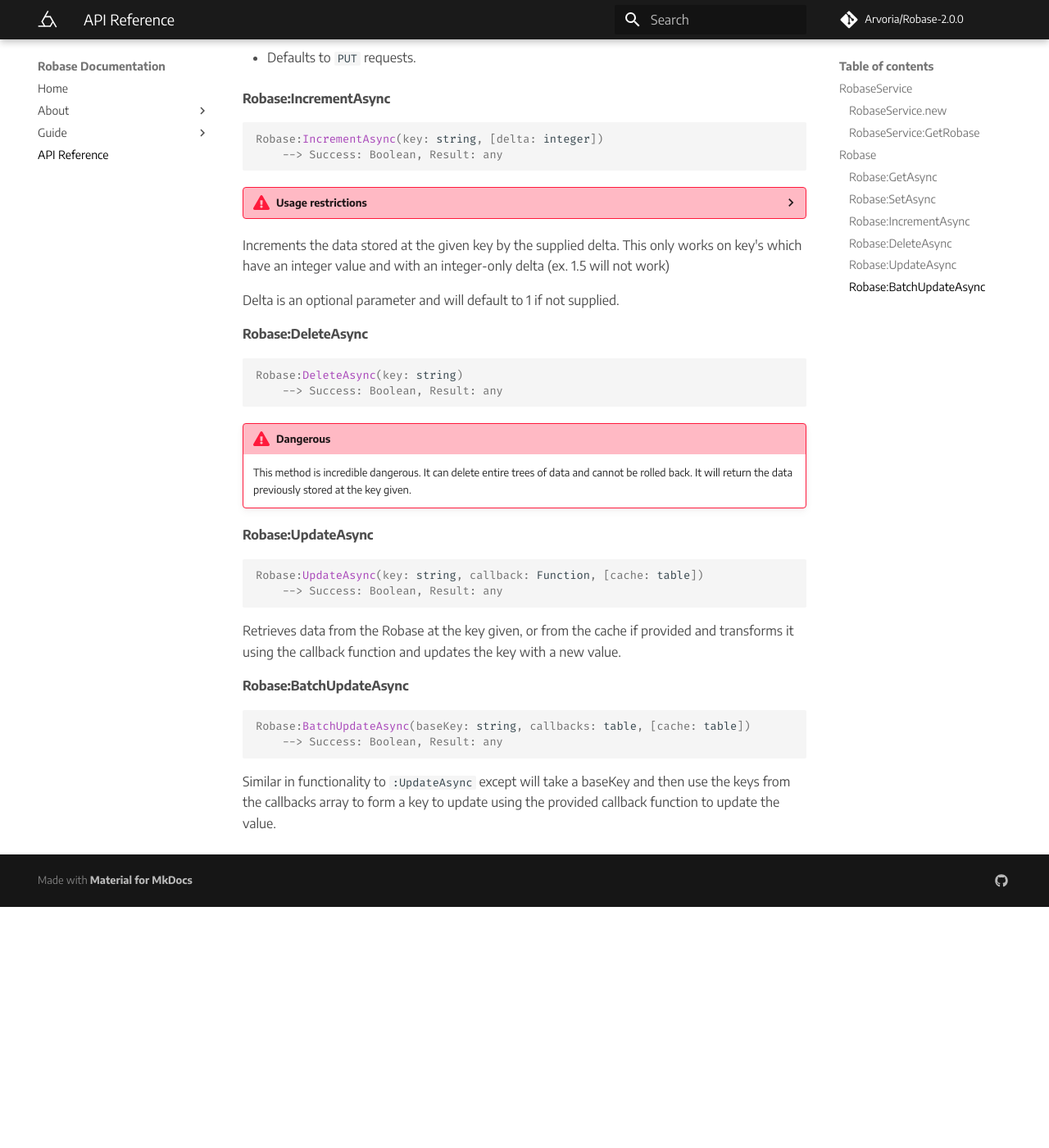
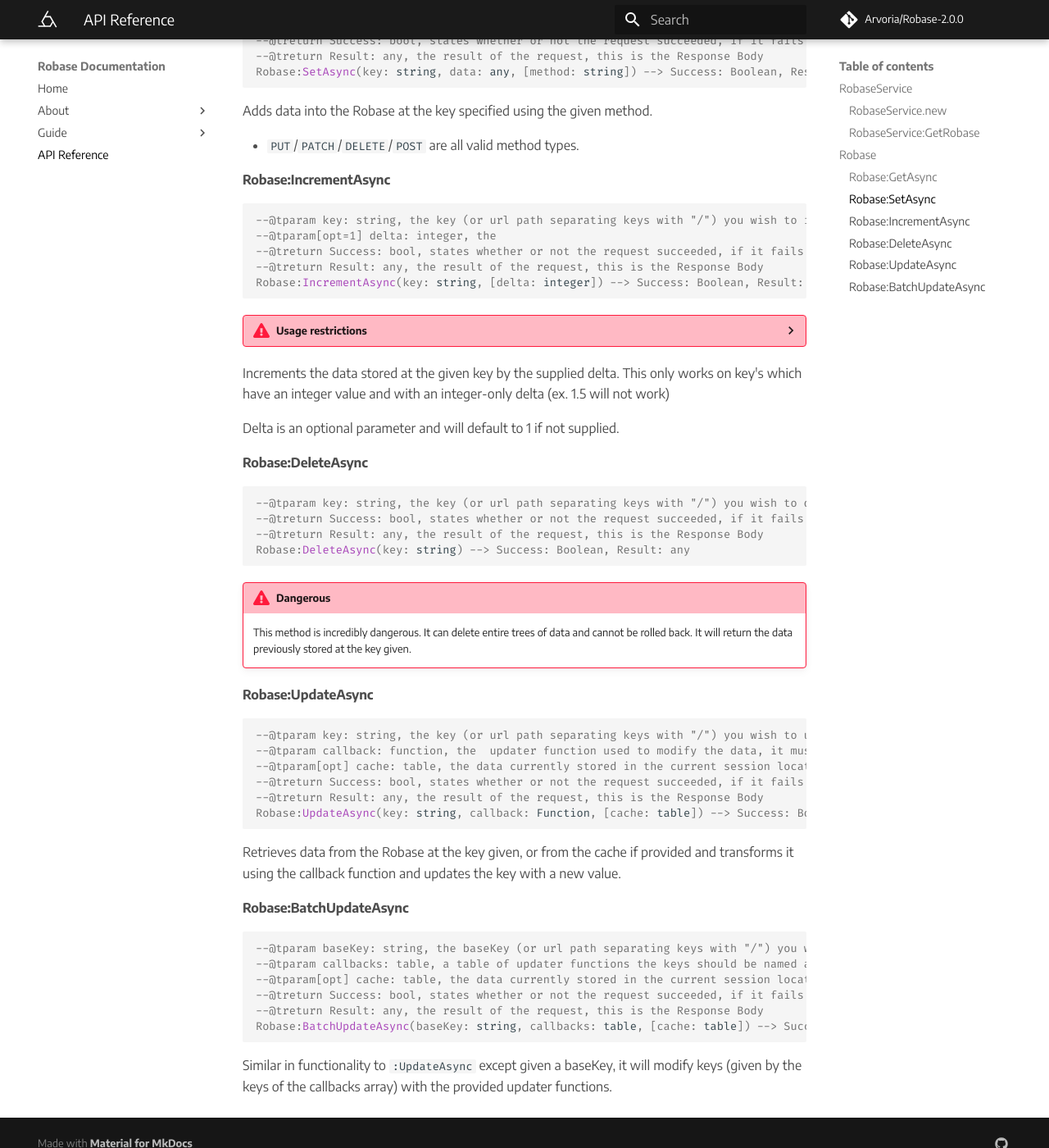
Before and after one commit to Arvoria/RobaseService, an MkDocs documentation site: the page built from docs/api.md, in a window 1280 px wide and 1400 px high, scrolled down 1404 px. Shown: the whole window at 82% size. Built offline with MkDocs 1.6.1 and Material for MkDocs 9.7.7, drawn with Linux system fonts in a browser that asks for light colours; comment, search, counter and statistics services are not loaded; before the commit the page ends 2510 px from its top, so only the background shows below that; some of the changed text lies outside the part shown.

Commit message:
Update api reference page

````diff
--- a/docs/api.md
+++ b/docs/api.md
@@ -9,48 +9,57 @@
 ---
 
 #### RobaseService.new
-```{.lua}
-RobaseService.new(baseUrl: string, token: string)
-    --> RobaseService
+```{.lua class="apidoc"}
+--@tparam baseUrl: string, the URL of your database, this can be seen from within the Realtime Database view of the Firebase Console
+--@tparam token: string, the authentication token of your Firebase Realtime Database, currently the only supported authentication method is Database Secrets.
+--@treturn RobaseService, a custom RobaseService for the Database specified at the baseUrl
+RobaseService.new(baseUrl: string, token: string) --> RobaseService
 ```
 Used to instantiate a new RobaseService with the provided Url and Auth Token.
 
 #### RobaseService:GetRobase
-```{.lua}
-RobaseService:GetRobase([name: string, [scope: string]])
-    --> Robase
+```{.lua class="apidoc"}
+--@tparam[opt] name: string, the name of the key in the database you want to access
+--@tparam[opt] scope: string, the scope of the database, this is the location that will be searched from for 'name'
+--@treturn Robase, the Robase object created to perform work on
+RobaseService:GetRobase([name: string, [scope: string]]) --> Robase
 ```
 Used to retrieve a Robase object with a path supplied from scope and name.
 
 ## Robase
 ???+ warning "Caution"
-    Robase will handle failed requests automatically by throwing an error. They will never return `(false, any)` but they can return `(true, nil)`
+    Robase will handle failed requests automatically by throwing an error. They will never return `(false, any)` but they can return `(true, nil)`, for this reason it is recommended to wrap your method calls with a [pcall](https://developer.roblox.com/en-us/api-reference/lua-docs/Lua-Globals).
 ---
 
 #### Robase:GetAsync
-```{.lua}
-Robase:GetAsync(key: string)
-    --> Success: Boolean, Result: any
+```{.lua class="apidoc"}
+--@tparam key: string, the key (or url path separating keys with "/") you wish to access within the Robase object
+--@treturn Success: bool, states whether or not the request succeeded, if it fails Robase will throw an error so this value is always true, if you wish to catch errors, use pcalls.
+--@treturn Result: any, the result of the request, this is the Response Body
+Robase:GetAsync(key: string) --> Success: Boolean, Result: any
 ```
 Retrieves the data stored at the given key within the Robase.
 
 #### Robase:SetAsync
-```{.lua}
-Robase:SetAsync(key: string, data: any, [method: string])
-    --> Success: Boolean, Result: any
+```{.lua class="apidoc"}
+--@tparam key: string, the key (or url path separating keys with "/") you wish to add data to
+--@tparam data: table, the data to be added to the database
+--@tparam[opt="PUT"] method: string, the method type to use
+--@treturn Success: bool, states whether or not the request succeeded, if it fails Robase will throw an error so this value is always true, if you wish to catch errors, use pcalls.
+--@treturn Result: any, the result of the request, this is the Response Body
+Robase:SetAsync(key: string, data: any, [method: string]) --> Success: Boolean, Result: any
 ```
 Adds data into the Robase at the key specified using the given method.
 
-The `method` parameter is optional and is mainly used internally to differentiate requests.
-
 + `PUT`/`PATCH`/`DELETE`/`POST` are all valid method types.
 
-+ Defaults to `PUT` requests.
-
 #### Robase:IncrementAsync
-```{.lua}
-Robase:IncrementAsync(key: string, [delta: integer])
-    --> Success: Boolean, Result: any
+```{.lua class="apidoc"}
+--@tparam key: string, the key (or url path separating keys with "/") you wish to increment
+--@tparam[opt=1] delta: integer, the
+--@treturn Success: bool, states whether or not the request succeeded, if it fails Robase will throw an error so this value is always true, if you wish to catch errors, use pcalls.
+--@treturn Result: any, the result of the request, this is the Response Body
+Robase:IncrementAsync(key: string, [delta: integer]) --> Success: Boolean, Result: any
 ```
 ??? stop "Usage restrictions"
     + You can only use `::IncrementAsync` on keys with integer values!
@@ -62,23 +71,33 @@
 Delta is an optional parameter and will default to 1 if not supplied.
 
 #### Robase:DeleteAsync
-```{.lua}
-Robase:DeleteAsync(key: string)
-    --> Success: Boolean, Result: any
+```{.lua class="apidoc"}
+--@tparam key: string, the key (or url path separating keys with "/") you wish to delete
+--@treturn Success: bool, states whether or not the request succeeded, if it fails Robase will throw an error so this value is always true, if you wish to catch errors, use pcalls.
+--@treturn Result: any, the result of the request, this is the Response Body
+Robase:DeleteAsync(key: string) --> Success: Boolean, Result: any
 ```
 !!! stop "Dangerous"
-    This method is incredible dangerous. It can delete entire trees of data and cannot be rolled back. It will return the data previously stored at the key given.
+    This method is incredibly dangerous. It can delete entire trees of data and cannot be rolled back. It will return the data previously stored at the key given.
 
 #### Robase:UpdateAsync
-```{.lua}
-Robase:UpdateAsync(key: string, callback: Function, [cache: table])
-    --> Success: Boolean, Result: any
+```{.lua class="apidoc"}
+--@tparam key: string, the key (or url path separating keys with "/") you wish to update
+--@tparam callback: function, the  updater function used to modify the data, it must return a table
+--@tparam[opt] cache: table, the data currently stored in the current session located from the key, generally newer than a GetAsync(key) but you should always update the database first before updating the cache.
+--@treturn Success: bool, states whether or not the request succeeded, if it fails Robase will throw an error so this value is always true, if you wish to catch errors, use pcalls.
+--@treturn Result: any, the result of the request, this is the Response Body
+Robase:UpdateAsync(key: string, callback: Function, [cache: table]) --> Success: Boolean, Result: any
 ```
 Retrieves data from the Robase at the key given, or from the cache if provided and transforms it using the callback function and updates the key with a new value.
 
 #### Robase:BatchUpdateAsync
-```{.lua}
-Robase:BatchUpdateAsync(baseKey: string, callbacks: table, [cache: table])
-    --> Success: Boolean, Result: any
+```{.lua class="apidoc"}
+--@tparam baseKey: string, the baseKey (or url path separating keys with "/") you wish to update the  specified keys of (provided by the keys in the callbacks table)
+--@tparam callbacks: table, a table of updater functions the keys should be named according to the keys in the database you wish to update
+--@tparam[opt] cache: table, the data currently stored in the current session located from baseKey, generally newer than a GetAsync(key) but you should always update the database first before updating the cache.
+--@treturn Success: bool, states whether or not the request succeeded, if it fails Robase will throw an error so this value is always true, if you wish to catch errors, use pcalls.
+--@treturn Result: any, the result of the request, this is the Response Body
+Robase:BatchUpdateAsync(baseKey: string, callbacks: table, [cache: table]) --> Success: Boolean, Result: any
 ```
-Similar in functionality to `:UpdateAsync` except will take a baseKey and then use the keys from the callbacks array to form a key to update using the provided callback function to update the value.
+Similar in functionality to `:UpdateAsync` except given a baseKey, it will modify keys (given by the keys of the callbacks array) with the provided updater functions.
````
